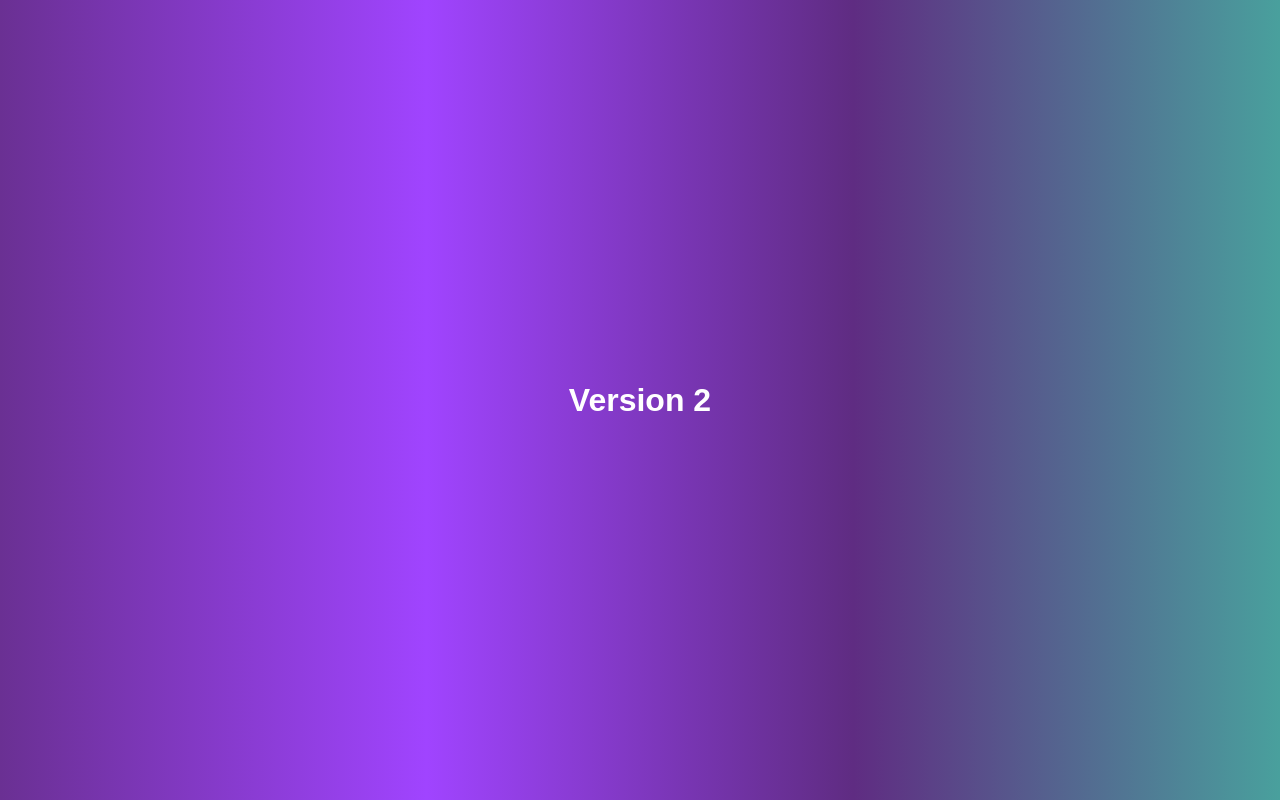
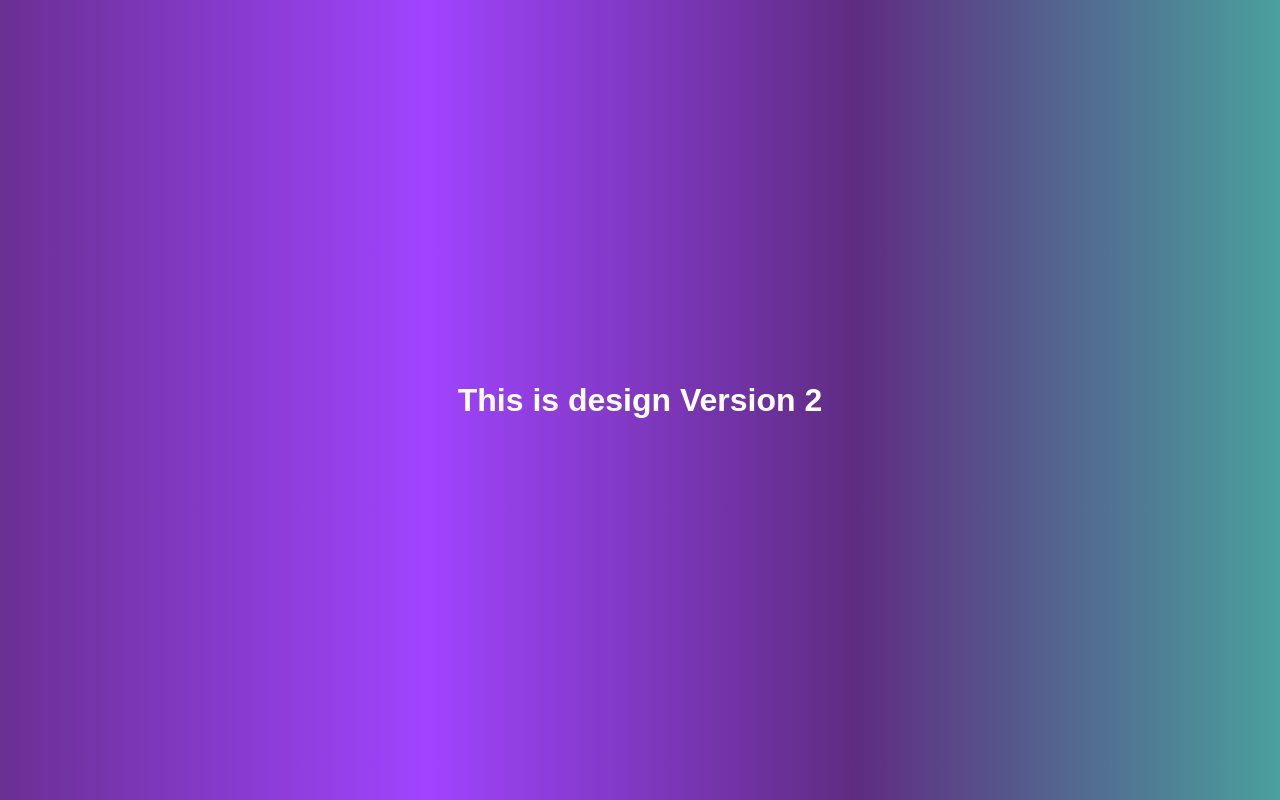
Before and after one commit to SoubhagyaNanda/myrepo01, a plain HTML site: page index.html in a window 1280 px wide. Drawn offline with Linux system fonts and the light colour scheme.

Commit message:
version H1

```diff
--- a/index.html
+++ b/index.html
@@ -6,6 +6,6 @@
     <link rel="stylesheet" href="styles.css">
 </head>
 <body>
-    <h1>Version 2</h1>
+    <h1>This is design Version 2</h1>
 </body>
 </html>
```
